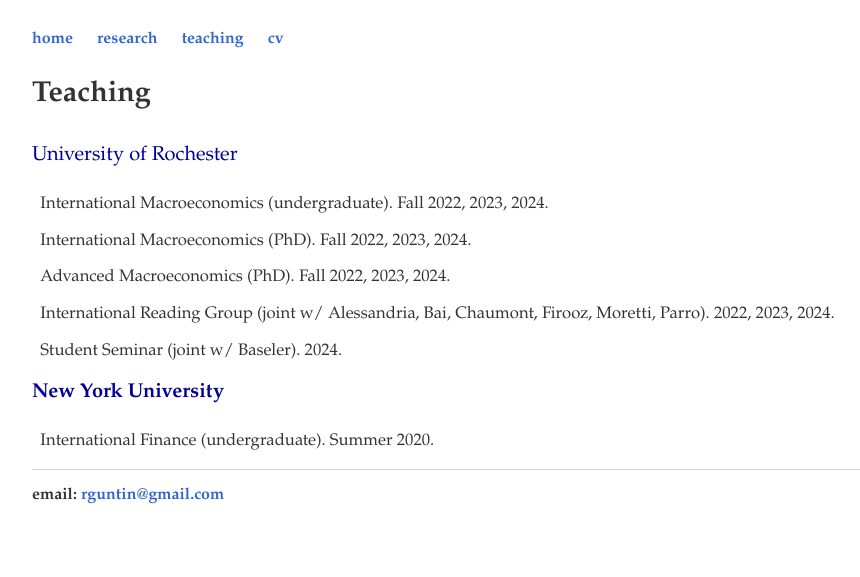
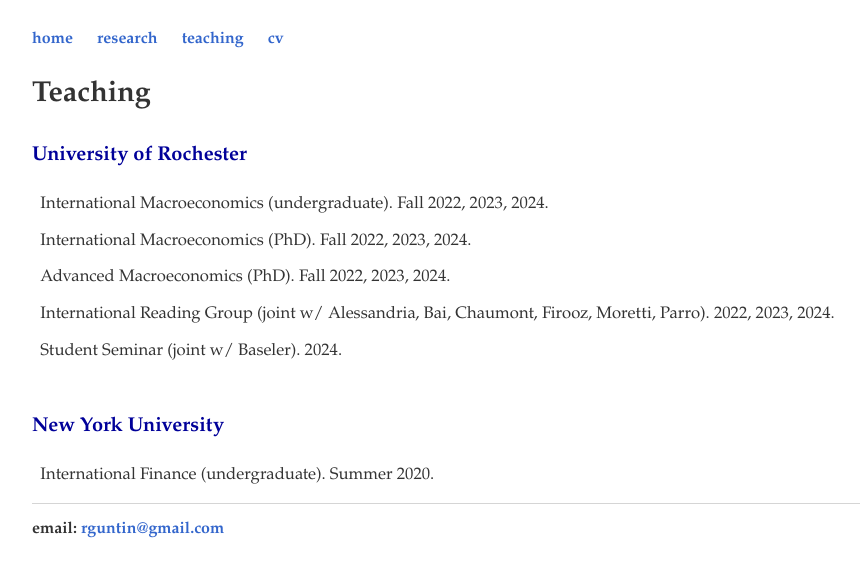
Before and after one commit to rafaguntin/rafaguntin.github.io, a Jekyll site: the page built from teaching/index.html, in a window 1280 px wide. Shown: the top 577 px of the page, without its empty margins (96-956 px from the left). Built offline with Jekyll 4.4.1, drawn with Linux system fonts in a browser that asks for light colours.

Commit message:
Update index.html

```diff
--- a/teaching/index.html
+++ b/teaching/index.html
@@ -8,10 +8,10 @@
     <p><b>Teaching</b></p>
   </big>
 
-    <p style="color:#000099; margin-top: 10px;"><small><b></b>University of Rochester</b></small></p>
+    <p style="color:#000099; margin-top: 10px;"><small><b>University of Rochester</b></small></p>
 
   <small><small>
-    <div style="margin-top: 10px;">
+    <div style="margin-top: 5px;">
       <p> &nbsp; International Macroeconomics (undergraduate). Fall 2022, 2023, 2024.</p>
       <p> &nbsp; International Macroeconomics (PhD). Fall 2022, 2023, 2024.</p>
       <p> &nbsp; Advanced Macroeconomics (PhD). Fall 2022, 2023, 2024.</p>
@@ -20,10 +20,11 @@
     </div>
   </small></small>
 
+	<br>
     <p style="color:#000099; margin-top: 15px;"><small><b>New York University</b></small></p>
 
   <small><small>
-    <div style="margin-top: 10px;">
+    <div style="margin-top: 5px;">
       <p> &nbsp; International Finance (undergraduate). Summer 2020.</p>
     </div>
   </small></small>
```
